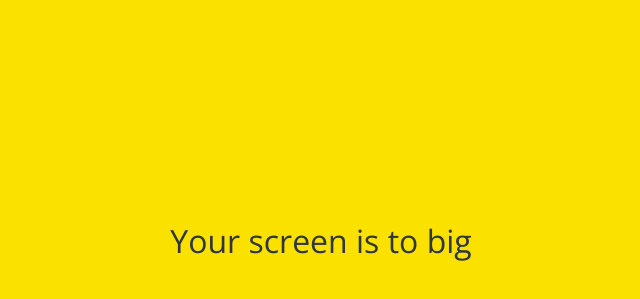
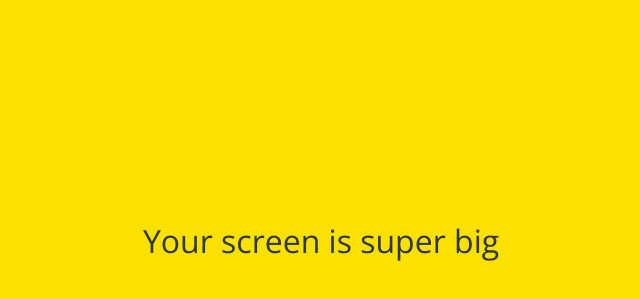
Before and after one commit to KWS7177/kokoa-clone-2025, a plain HTML site: page friends.html in a window 1280 px wide. Shown: the part 159-458 px from the top of the page, without its empty margins (319-959 px from the left). Drawn offline with nearby package versions, Linux system fonts and the light colour scheme.

Commit message:
too -> super

```diff
--- a/friends.html
+++ b/friends.html
@@ -118,7 +118,7 @@
     </div>
 
     <div id="no-mobile">
-      <span>Your screen is to big</span>
+      <span>Your screen is super big</span>
     </div>
 
     <script
```
